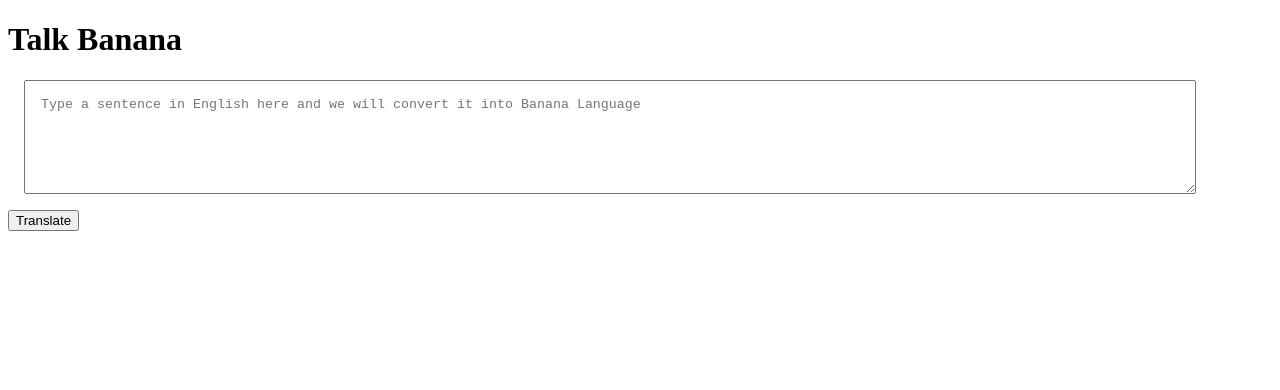
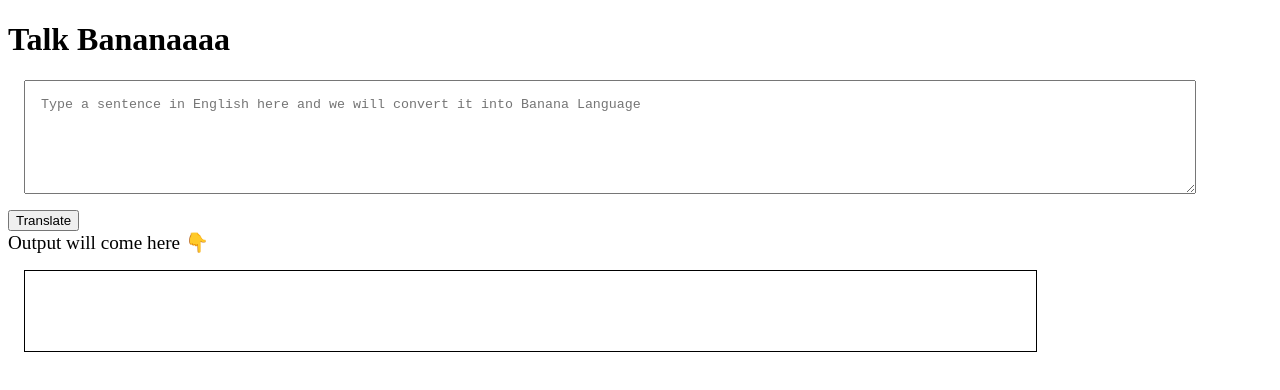
Before and after one commit to zabihshaik/zabih-banana-talks-translator-app, a plain HTML site: page index.html in a window 1280 px wide. Drawn offline with Linux system fonts and the light colour scheme.

Commit message:
input output processing done

```diff
--- a/app.js
+++ b/app.js
@@ -1,11 +1,11 @@
 var btnTranslate = document.querySelector("#btn-translate");
 var txtInput = document.querySelector("#txt-input");
-
-console.log(txtInput);
+var outputDiv = document.querySelector("#output");
 
 function clickHandler() {
-    console.log("clicked!");
-    console.log("input",txtInput.value);
-};
+    outputDiv.innerText = "asdasdsads " + txtInput.value;
+
+}
+
 
 btnTranslate.addEventListener("click", clickHandler);
--- a/index.html
+++ b/index.html
@@ -14,15 +14,26 @@
             margin: 1rem;
             padding: 1rem;
         }
+        #output {
+            border: 1px solid black;
+            height: 10vh;
+            width: 80%;
+            margin: 1rem;
+            padding: 1 rem;
+
+        }
+
     </style>
 
 </head>
 
 <body>
-    <h1> Talk Banana</h1>
+    <h1> Talk Bananaaaa</h1>
     <textarea id="txt-input"
         placeholder="Type a sentence in English here and we will convert it into Banana Language"></textarea>
     <button id="btn-translate">Translate</button>
+    <div style="font-size: larger;">Output will come here 👇</div>
+    <div id="output"></div>
     <script src="app.js" type="text/javascript"></script>
 
 </body>
```
